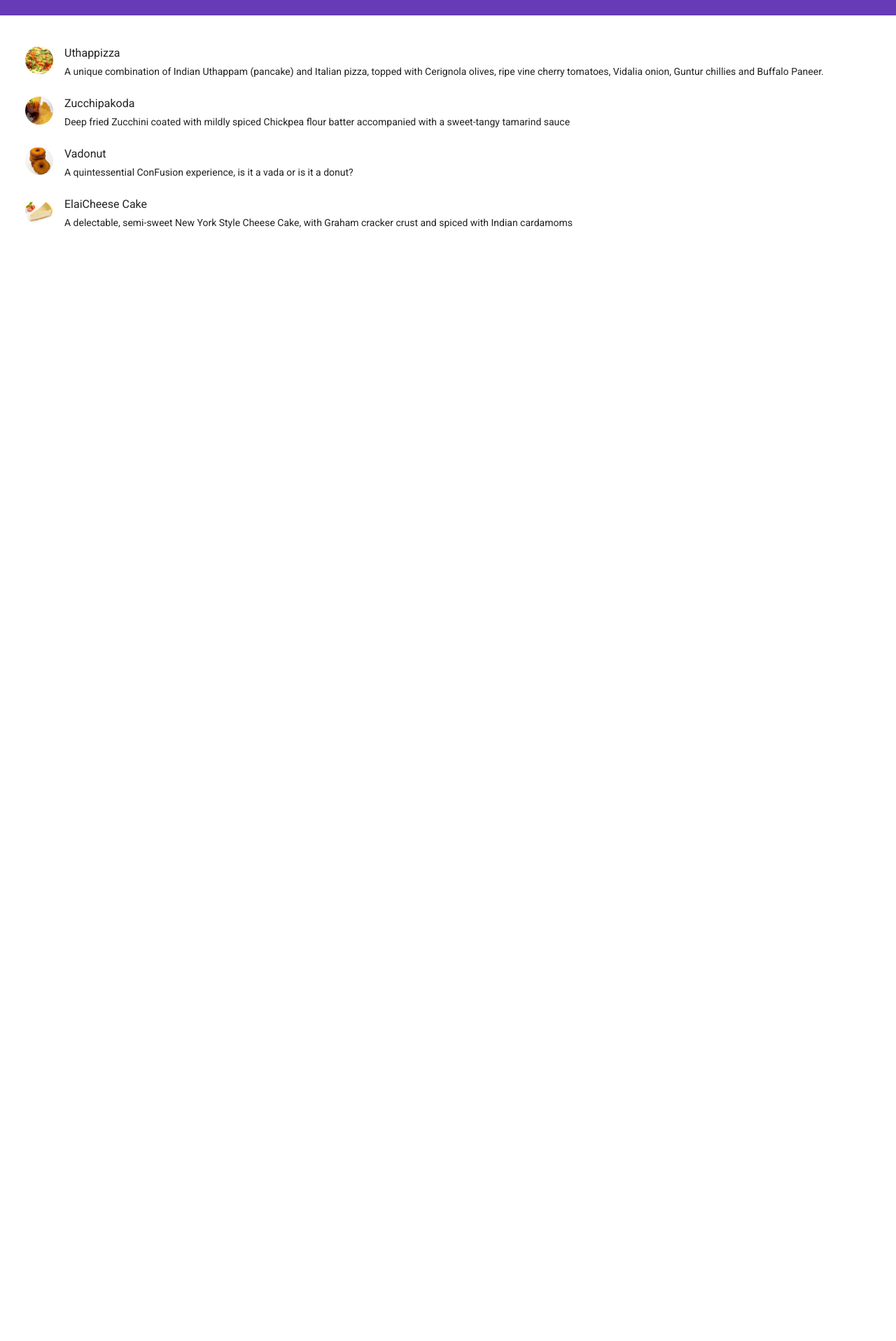
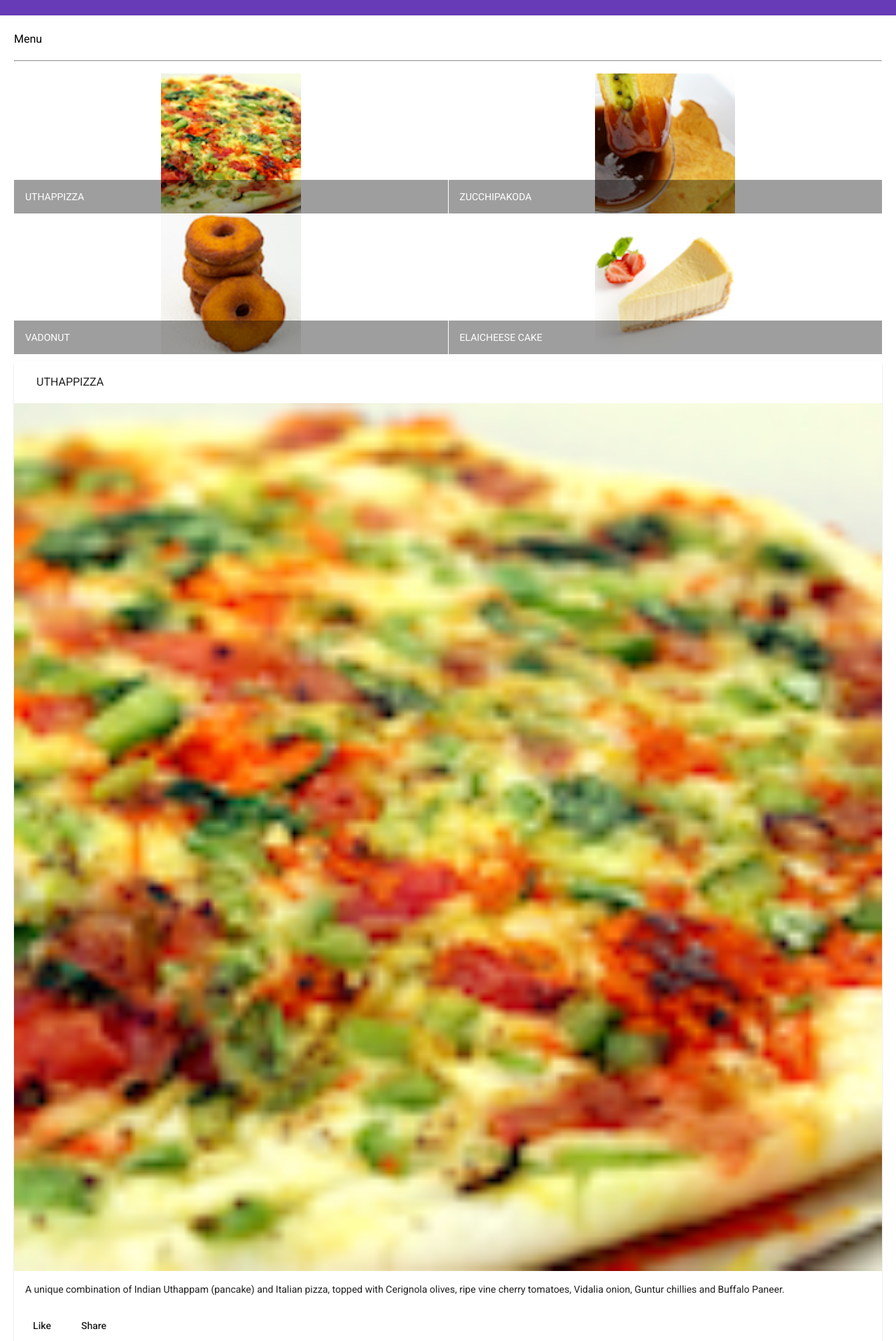
Before and after one commit to ahurtadoc/ng-conFusion, an Angular app: page / in a window 1280 px wide. Shown: the part 42-1958 px from the top of the page at 70% size. Before the commit the page ends 800 px from the top, so only its background shows below. Built offline with nearby package versions, Linux system fonts and the light colour scheme.

Commit message:
Components Part 2

```diff
--- a/src/app/menu/menu.component.html
+++ b/src/app/menu/menu.component.html
@@ -1,13 +1,40 @@
 <div class="container"
     fxLayout="column"
     fxLayoutGap="10px">
-  <mat-list fxFlex>
-    <mat-list-item *ngFor="let dish of dishes">
-      <img matListAvatar src="{{dish.image}}" alt="{{dish.name}}">
-      <h1 matLine>{{dish.name}}</h1>
-      <p matLine>
-        <span>{{dish.description}}</span>
-      </p>
-    </mat-list-item>
-  </mat-list>
+
+  <div fxFlex>
+    <div>
+      <h3>Menu</h3>
+      <hr>
+    </div>
+  </div>
+
+  <div fxFlex>
+    <mat-grid-list  cols="2" rowHeight="200px">
+      <mat-grid-tile *ngFor="let dish of dishes">
+        <img height="200px" src="{{dish.image}}" alt="{{dish.name}}">
+        <mat-grid-tile-footer>
+          <h1 matLine>{{dish.name | uppercase}}</h1>
+        </mat-grid-tile-footer>
+      </mat-grid-tile>
+    </mat-grid-list>
+  </div>
+
+  <div fxFlex *ngIf="selectedDish">
+    <mat-card>
+      <mat-card-header>
+        <mat-card-title>
+          <h3>{{selectedDish.name | uppercase}}</h3>
+        </mat-card-title>
+      </mat-card-header>
+      <img mat-card-image src="{{selectedDish.image}}" alt="{{selectedDish.name}}">
+      <mat-card-content>
+        <p>{{selectedDish.description}}</p>
+      </mat-card-content>
+      <mat-card-actions>
+        <button mat-button>Like</button>
+        <button mat-button>Share</button>
+      </mat-card-actions>
+    </mat-card>
+  </div>
 </div>
--- a/src/app/menu/menu.component.ts
+++ b/src/app/menu/menu.component.ts
@@ -1,14 +1,7 @@
 import { Component, OnInit } from '@angular/core';
 import {Dish} from "../shared/dish";
 
-@Component({
-  selector: 'app-menu',
-  templateUrl: './menu.component.html',
-  styleUrls: ['./menu.component.scss']
-})
-export class MenuComponent implements OnInit {
-
-  dishes: Dish[] = [
+const DISHES: Dish[] = [
   {
     id: '0',
     name: 'Uthappizza',
@@ -52,6 +45,17 @@
   }
 ];
 
+
+@Component({
+  selector: 'app-menu',
+  templateUrl: './menu.component.html',
+  styleUrls: ['./menu.component.scss']
+})
+export class MenuComponent implements OnInit {
+
+  dishes: Dish[] = DISHES;
+  selectedDish: Dish = DISHES[0]
+
   constructor() { }
 
   ngOnInit(): void {
```
Also changed, not shown: src/app/app.module.ts (+7 -1 lines). Lines whose indentation alone changed are shown as unchanged.
